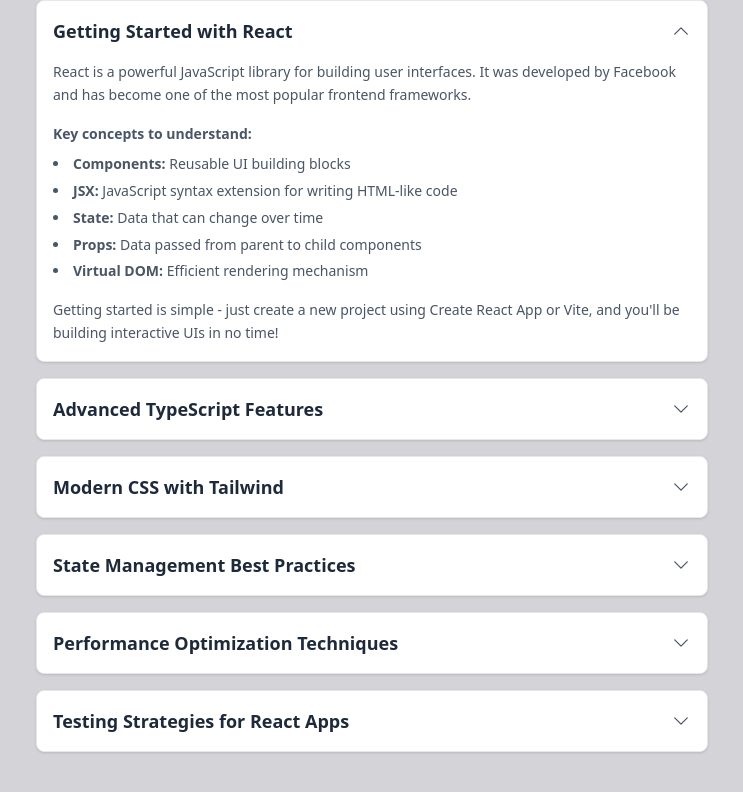
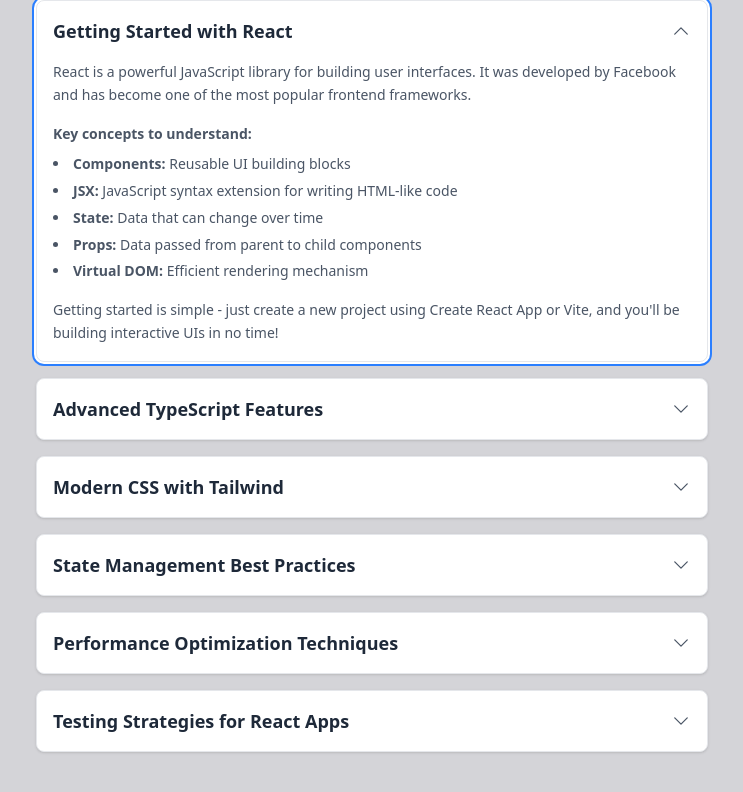
Before and after one commit to Hossein5727/react-accordion, a React (Vite) app: page / in a window 1280 px wide. Shown: the top 792 px of the page, without its empty margins (268-1011 px from the left). Built offline with nearby package versions, Linux system fonts and the light colour scheme.

Commit message:
feat:accordion implement keyboard navigation for accordion component

```diff
--- a/src/components/AccordionItem.tsx
+++ b/src/components/AccordionItem.tsx
@@ -1,7 +1,8 @@
+import { forwardRef } from "react";
 import { ChevronDownIcon } from "@heroicons/react/24/outline";
 import type { AccordionItemProps } from "../types";
 
-function AccordionItem({
+const AccordionItem = forwardRef<HTMLDivElement, AccordionItemProps>(({
   title,
   id,
   children,
@@ -10,18 +11,31 @@
   animated,
   openIcon,
   closeIcon,
-}: AccordionItemProps) {
+  onKeyDown,
+  tabIndex,
+  isFocused,
+}, ref) => {
   const isOpen = open;
 
   return (
-    <div className="bg-white rounded-lg p-4 w-2xl shadow-sm border border-gray-200 hover:shadow-md transition-shadow duration-200">
+    <div
+      ref={ref}
+      className={`bg-white rounded-lg p-4 w-2xl shadow-sm border border-gray-200 hover:shadow-md transition-all duration-200 outline-none ${
+        isFocused ? 'ring-2 ring-blue-500 ring-offset-2' : ''
+      }`}
+      onKeyDown={onKeyDown}
+      tabIndex={tabIndex}
+      role="button"
+      aria-expanded={open}
+      aria-controls={`accordion-content-${id}`}
+    >
       <div
         className="flex items-center justify-between cursor-pointer select-none"
         onClick={() => {
           handleOpen(id);
         }}
       >
-        <h3 className="text-lg font-semibold text-gray-800 pr-4">{title}</h3>
+        <h3 id={`accordion-header-${id}`} className="text-lg font-semibold text-gray-800 pr-4">{title}</h3>
         <button className="flex-shrink-0">
           {!isOpen && openIcon ? (
             openIcon
@@ -38,16 +52,21 @@
       </div>
 
       <div
+        id={`accordion-content-${id}`}
         className={`overflow-hidden ${
           animated ? "transition-all duration-300" : ""
         }  ease-in-out ${
           isOpen ? "max-h-screen opacity-100 mt-4" : "max-h-0 opacity-0 mt-0"
         }`}
+        role="region"
+        aria-labelledby={`accordion-header-${id}`}
       >
         <div className="text-sm text-gray-600 leading-relaxed">{children}</div>
       </div>
     </div>
   );
-}
+});
+
+AccordionItem.displayName = 'AccordionItem';
 
 export default AccordionItem;
--- a/src/components/AccordionList.tsx
+++ b/src/components/AccordionList.tsx
@@ -1,4 +1,4 @@
-import { useState } from "react";
+import { useState, useEffect, useRef } from "react";
 import type { AccordionProps } from "../types";
 import AccordionItem from "./AccordionItem";
 
@@ -18,6 +18,10 @@
   const [openAccordions, setOpenAccordions] = useState<number[]>(
     defaultOpenId ? [defaultOpenId] : []
   );
+
+  // Focus management for keyboard navigation
+  const [focusedIndex, setFocusedIndex] = useState<number>(0);
+  const accordionRefs = useRef<(HTMLDivElement | null)[]>([]);
 
   const handleOpenAccordion = (id: number) => {
     if (mode === "single") {
@@ -44,9 +48,57 @@
     }
   };
 
+  // Focus management helper
+  const focusAccordion = (index: number) => {
+    if (accordionRefs.current[index]) {
+      accordionRefs.current[index]?.focus();
+      setFocusedIndex(index);
+    }
+  };
+
+  // Keyboard navigation handler
+  const handleKeyDown = (event: React.KeyboardEvent, index: number) => {
+    switch (event.key) {
+      case "ArrowDown": {
+        event.preventDefault();
+        const nextIndex = (index + 1) % items.length;
+        focusAccordion(nextIndex);
+        break;
+      }
+
+      case "ArrowUp": {
+        event.preventDefault();
+        const prevIndex = (index - 1 + items.length) % items.length;
+        focusAccordion(prevIndex);
+        break;
+      }
+
+      case "Enter":
+      case " ": // Space key
+        event.preventDefault();
+        handleOpenAccordion(items[index].id);
+        break;
+
+      case "Home":
+        event.preventDefault();
+        focusAccordion(0);
+        break;
+
+      case "End":
+        event.preventDefault();
+        focusAccordion(items.length - 1);
+        break;
+    }
+  };
+
+  // Initialize refs array when items change
+  useEffect(() => {
+    accordionRefs.current = accordionRefs.current.slice(0, items.length);
+  }, [items.length]);
+
   return (
     <div className=" flex justify-center items-center flex-col gap-4 h-full">
-      {items.map((item) => (
+      {items.map((item, index) => (
         <AccordionItem
           key={item.id}
           id={item.id}
@@ -56,6 +108,12 @@
           animated={animated}
           openIcon={openIcon}
           closeIcon={closeIcon}
+          ref={(el) => {
+            accordionRefs.current[index] = el;
+          }}
+          onKeyDown={(event) => handleKeyDown(event, index)}
+          tabIndex={0}
+          isFocused={focusedIndex === index}
         >
           {item.content}
         </AccordionItem>
--- a/src/types/index.ts
+++ b/src/types/index.ts
@@ -20,6 +20,9 @@
   animated: boolean;
   openIcon: ReactNode;
   closeIcon: ReactNode;
+  onKeyDown?: (event: React.KeyboardEvent) => void;
+  tabIndex?: number;
+  isFocused?: boolean;
 }
 
 export interface AccordionProps {
```
